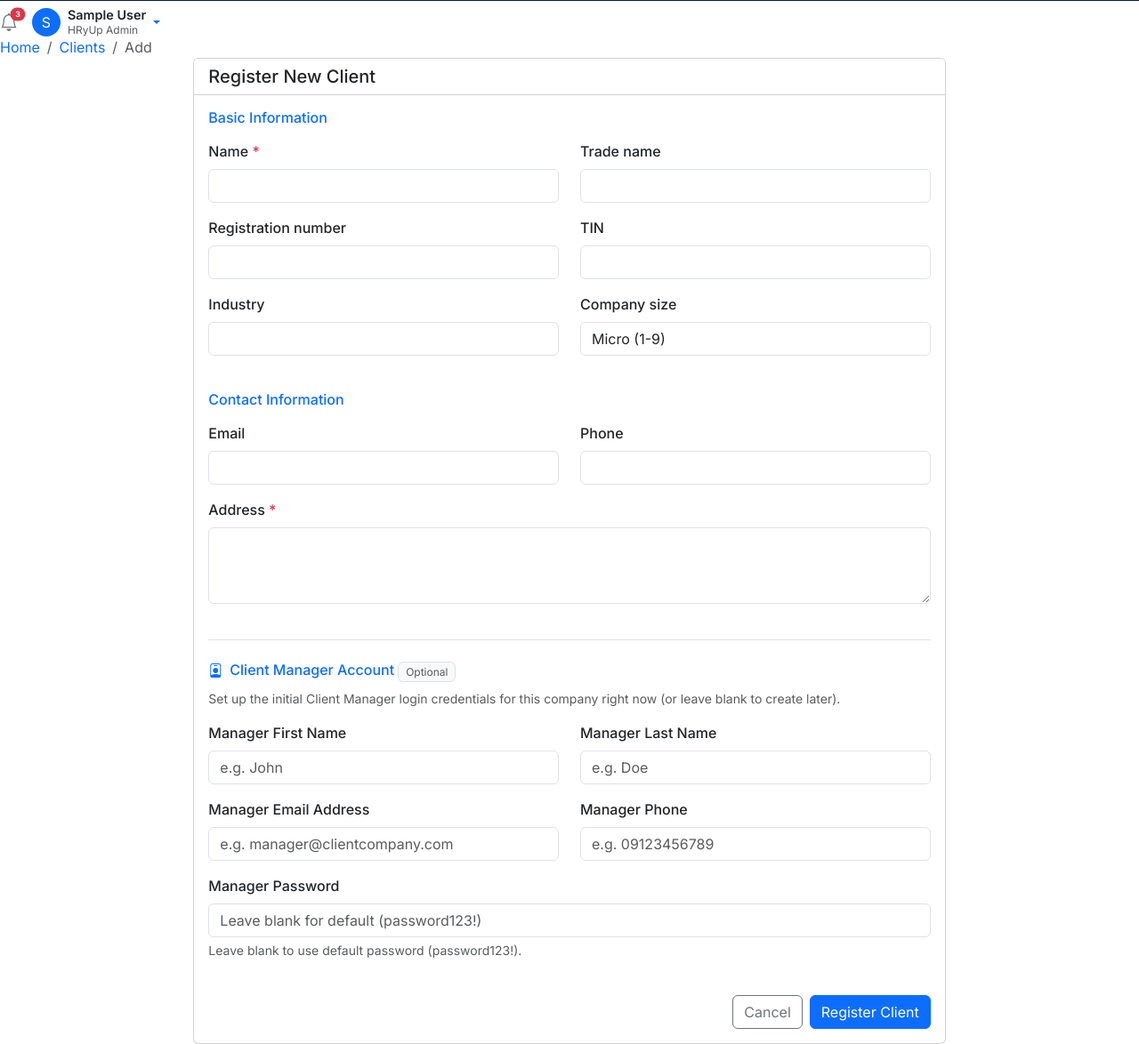
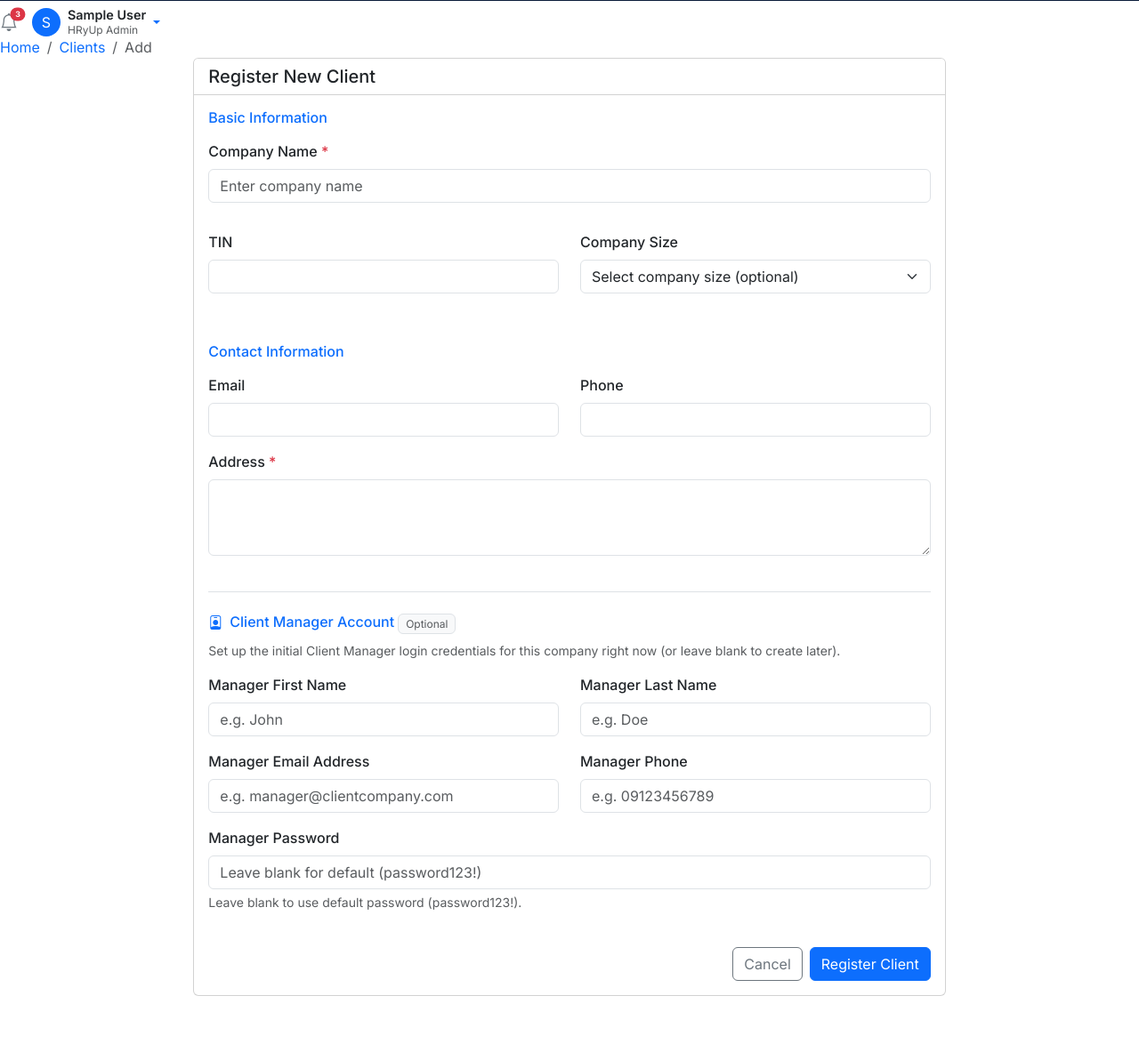
Before and after one commit to Jaycee041305/hryup-platform, a Django app: page /companies/create/ in a window 1280 px wide. Shown: the part 169-1343 px from the top of the page at 89% size. After the commit the page ends 1289 px from the top, so only its background shows below. Run offline with Django 5.2, Linux system fonts and the light colour scheme; a user stored in the database is signed in; tables that the repository leaves empty hold one stand-in row (values such as "Sample post").

Commit message:
Clean Register Client interface: use Company Name only, remove trade name and industry, and clear company size preselected suggestion

```diff
--- a/companies/forms.py
+++ b/companies/forms.py
@@ -2,6 +2,22 @@ from django import forms
 from .models import Company, SubscriptionPackage, Subscription
 
 class CompanyForm(forms.ModelForm):
+    name = forms.CharField(
+        max_length=255,
+        label="Company Name",
+        widget=forms.TextInput(attrs={'class': 'form-control', 'placeholder': 'Enter company name'})
+    )
+    company_size = forms.ChoiceField(
+        choices=[
+            ('', 'Select company size (optional)'),
+            ('MICRO', 'Micro (1-9)'),
+            ('SMALL', 'Small (10-99)'),
+            ('MEDIUM', 'Medium (100-199)'),
+        ],
+        required=False,
+        label="Company Size",
+        widget=forms.Select(attrs={'class': 'form-select'})
+    )
     # Optional Client Manager creation during company onboarding
     manager_first_name = forms.CharField(
         max_length=150,
@@ -37,16 +53,13 @@ class CompanyForm(forms.ModelForm):
     class Meta:
         model = Company
         fields = [
-            'name', 'trade_name', 'registration_number', 'tin', 'address',
+            'name', 'tin', 'address',
             'city', 'province', 'zip_code', 'phone', 'email', 'website',
-            'industry', 'company_size', 'logo', 'is_active',
+            'company_size', 'logo', 'is_active',
             'manager_first_name', 'manager_last_name', 'manager_email',
             'manager_phone', 'manager_password'
         ]
         widgets = {
-            'name': forms.TextInput(attrs={'class': 'form-control'}),
-            'trade_name': forms.TextInput(attrs={'class': 'form-control'}),
-            'registration_number': forms.TextInput(attrs={'class': 'form-control'}),
             'tin': forms.TextInput(attrs={'class': 'form-control'}),
             'address': forms.Textarea(attrs={'class': 'form-control', 'rows': 3}),
             'city': forms.TextInput(attrs={'class': 'form-control'}),
@@ -55,8 +68,6 @@ class CompanyForm(forms.ModelForm):
             'phone': forms.TextInput(attrs={'class': 'form-control'}),
             'email': forms.EmailInput(attrs={'class': 'form-control'}),
             'website': forms.URLInput(attrs={'class': 'form-control'}),
-            'industry': forms.TextInput(attrs={'class': 'form-control'}),
-            'company_size': forms.Select(attrs={'class': 'form-control'}),
             'logo': forms.FileInput(attrs={'class': 'form-control'}),
             'is_active': forms.CheckboxInput(attrs={'class': 'form-check-input'}),
         }
@@ -71,7 +82,7 @@ class CompanyForm(forms.ModelForm):
             self.fields['province'].initial = 'Metro Manila'
         if 'company_size' in self.fields:
             self.fields['company_size'].required = False
-            self.fields['company_size'].initial = 'MICRO'
+            self.fields['company_size'].initial = ''
 
     def clean(self):
         cleaned_data = super().clean()
--- a/templates/companies/company_form.html
+++ b/templates/companies/company_form.html
@@ -25,22 +25,13 @@
 
                     <h6 class="text-primary mb-3">Basic Information</h6>
                     <div class="row">
-                        <div class="col-md-6">
+                        <div class="col-md-12 mb-3">
                             {% include 'partials/form_field.html' with field=form.name %}
                         </div>
-                        <div class="col-md-6">
-                            {% include 'partials/form_field.html' with field=form.trade_name %}
-                        </div>
-                        <div class="col-md-6">
-                            {% include 'partials/form_field.html' with field=form.registration_number %}
-                        </div>
-                        <div class="col-md-6">
+                        <div class="col-md-6 mb-3">
                             {% include 'partials/form_field.html' with field=form.tin %}
                         </div>
-                        <div class="col-md-6">
-                            {% include 'partials/form_field.html' with field=form.industry %}
-                        </div>
-                        <div class="col-md-6">
+                        <div class="col-md-6 mb-3">
                             {% include 'partials/form_field.html' with field=form.company_size %}
                         </div>
                     </div>
--- a/templates/companies/company_list.html
+++ b/templates/companies/company_list.html
@@ -50,7 +50,6 @@
                     <tr>
                         <th>Company Name</th>
                         <th>Client Manager</th>
-                        <th>Industry</th>
                         <th>Size</th>
                         <th>Status</th>
                         <th class="text-end">Actions</th>
@@ -77,7 +76,6 @@
                                 {% endif %}
                             {% endif %}
                         </td>
-                        <td>{{ company.industry|default:"-" }}</td>
                         <td>{{ company.get_size_display|default:"-" }}</td>
                         <td>
                             {% if company.is_active %}
@@ -97,7 +95,7 @@
                     </tr>
                     {% empty %}
                     <tr>
-                        <td colspan="6" class="text-center py-5">
+                        <td colspan="5" class="text-center py-5">
                             {% include 'partials/empty_state.html' with icon='bi-building' title='No Clients Found' description='No companies match your search criteria.' %}
                         </td>
                     </tr>
```
Also changed, not shown: templates/companies/company_detail.html (+5 -3 lines).
